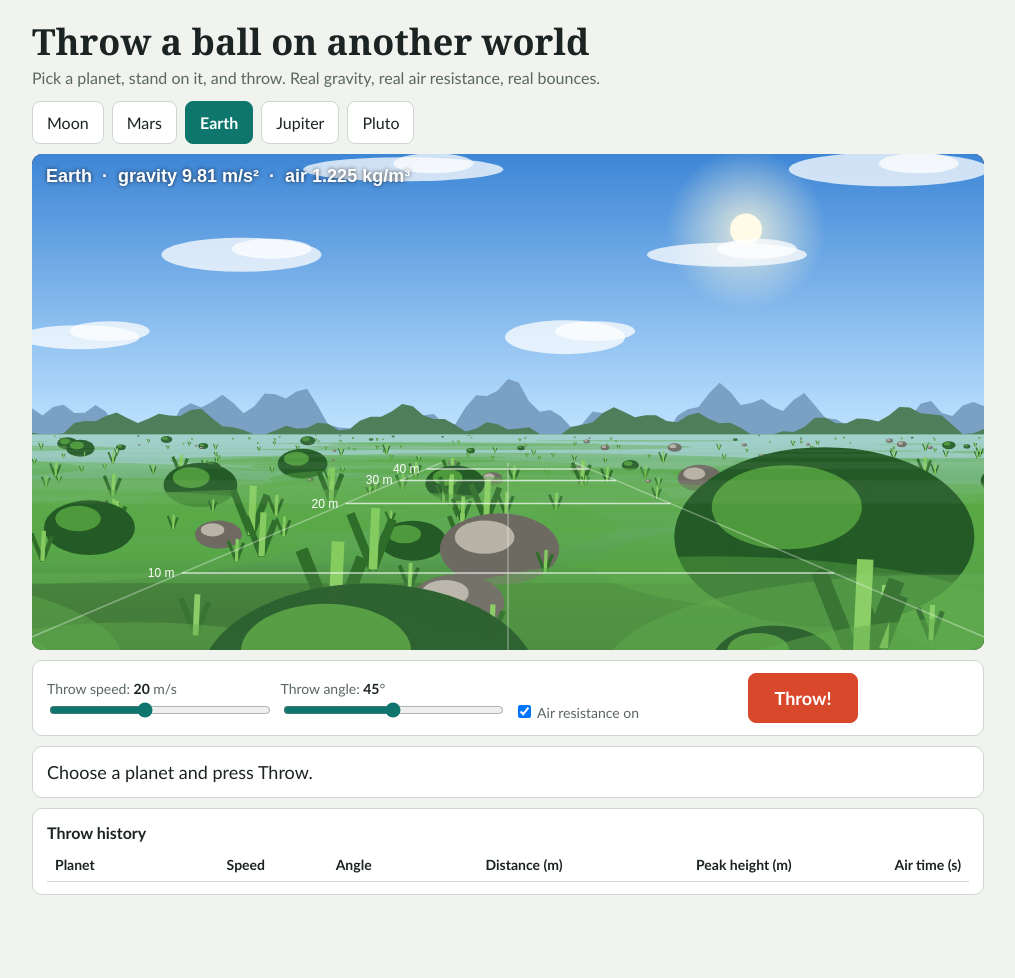
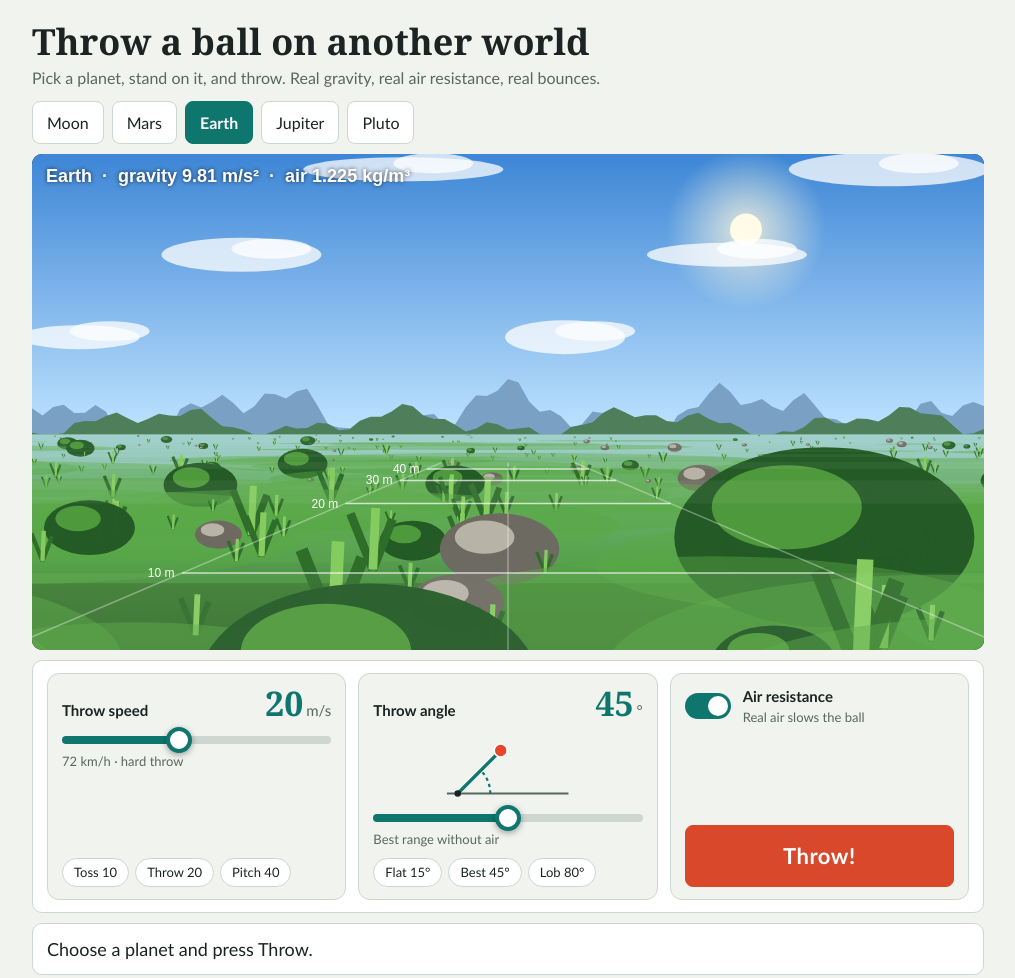
Before and after one commit to asmaalijamil46-tech/throw-on-another-world, a plain HTML site: page index.html in a window 1280 px wide. Shown: the top 978 px of the page, without its empty margins (132-1147 px from the left). Before the commit the page ends 931 px from the top, so only its background shows below. Drawn offline with Linux system fonts and the light colour scheme.

Commit message:
Better controls

```diff
--- a/index.html
+++ b/index.html
@@ -29,6 +29,27 @@ table{border-collapse:collapse;width:100%;font-size:14px;font-variant-numeric:ta
 th,td{padding:5px 8px;border-bottom:1px solid var(--line);text-align:right}
 th:first-child,td:first-child{text-align:left}
 .wrap{overflow-x:auto}
+.ctrl{grid-template-columns:repeat(auto-fit,minmax(250px,1fr));align-items:stretch;gap:12px}
+.card{background:var(--bg);border:1px solid var(--line);border-radius:12px;padding:12px 14px;display:flex;flex-direction:column}
+.top{display:flex;justify-content:space-between;align-items:baseline}
+.nm{font-weight:700;font-size:15px}
+.big b{font:700 34px/1 Georgia,serif;color:var(--acc);font-variant-numeric:tabular-nums}
+.big small{font-size:15px;margin-left:3px;color:var(--mute);display:inline}
+input[type=range]{-webkit-appearance:none;appearance:none;width:100%;height:8px;border-radius:4px;background:linear-gradient(90deg,var(--acc) var(--p,50%),var(--line) var(--p,50%));margin:14px 0 8px;outline-offset:8px}
+input[type=range]::-webkit-slider-thumb{-webkit-appearance:none;width:26px;height:26px;border-radius:50%;background:#fff;border:4px solid var(--acc);box-shadow:0 2px 6px rgba(0,0,0,.35);cursor:grab}
+input[type=range]::-moz-range-thumb{width:18px;height:18px;border-radius:50%;background:#fff;border:4px solid var(--acc);cursor:grab}
+input[type=range]::-moz-range-track{background:transparent}
+.note{font-size:13px;color:var(--mute);min-height:20px}
+.chips{display:flex;gap:6px;flex-wrap:wrap;margin-top:auto;padding-top:8px}
+.chips button{padding:4px 11px;font-size:13px;border-radius:999px}
+#dial{width:100%;height:76px;display:block;margin-top:2px}
+.sw{display:flex;gap:12px;align-items:center;cursor:pointer;color:var(--ink);font-size:15px}
+.sw small{display:block;color:var(--mute);font-size:13px}
+.sw input{-webkit-appearance:none;appearance:none;width:46px;height:26px;border-radius:13px;background:var(--line);position:relative;flex:none;cursor:pointer;transition:background .2s;margin:0}
+.sw input::after{content:"";position:absolute;top:3px;left:3px;width:20px;height:20px;border-radius:50%;background:#fff;transition:left .2s}
+.sw input:checked{background:var(--acc)}
+.sw input:checked::after{left:23px}
+.card button.throw{margin-top:auto;width:100%;font-size:22px;padding:14px;letter-spacing:.5px}
 </style></head>
 <body><main>
 <h1>Throw a ball on another world</h1>
@@ -37,10 +58,17 @@ th:first-child,td:first-child{text-align:left}
 <canvas id="c" role="img" aria-label="First-person view of a thrown ball"></canvas>
 <div class="panel">
 <div class="ctrl">
-<label>Throw speed: <b id="vv">20</b> m/s<input id="v" type="range" min="5" max="40" value="20"></label>
-<label>Throw angle: <b id="av">45</b>°<input id="a" type="range" min="5" max="85" value="45"></label>
-<label><input type="checkbox" id="dr" checked> Air resistance on</label>
-<div><button class="throw" id="go">Throw!</button></div>
+<div class="card"><div class="top"><span class="nm">Throw speed</span><span class="big"><b id="vv">20</b><small>m/s</small></span></div>
+<input id="v" type="range" min="5" max="40" value="20" aria-label="Throw speed">
+<div class="note" id="kmh"></div>
+<div class="chips"><button data-set="v:10">Toss 10</button><button data-set="v:20">Throw 20</button><button data-set="v:40">Pitch 40</button></div></div>
+<div class="card"><div class="top"><span class="nm">Throw angle</span><span class="big"><b id="av">45</b><small>°</small></span></div>
+<svg id="dial" viewBox="0 0 120 70" aria-hidden="true"><line x1="4" y1="64" x2="116" y2="64" stroke="var(--mute)" stroke-width="2"/><path id="arc" d="" fill="none" stroke="var(--acc)" stroke-width="2" stroke-dasharray="3 3"/><line id="arr" x1="14" y1="64" x2="60" y2="30" stroke="var(--acc)" stroke-width="3" stroke-linecap="round"/><circle id="tip" r="6" fill="#e8452a" stroke="#fff" stroke-width="1.5"/><circle cx="14" cy="64" r="3" fill="var(--ink)"/></svg>
+<input id="a" type="range" min="5" max="85" value="45" aria-label="Throw angle">
+<div class="note" id="hint"></div>
+<div class="chips"><button data-set="a:15">Flat 15°</button><button data-set="a:45">Best 45°</button><button data-set="a:80">Lob 80°</button></div></div>
+<div class="card"><label class="sw"><input type="checkbox" id="dr" checked><span><b>Air resistance</b><small>Real air slows the ball</small></span></label>
+<button class="throw" id="go">Throw!</button></div>
 </div>
 </div>
 <div class="panel" id="res">Choose a planet and press Throw.</div>
@@ -131,7 +159,15 @@ $("res").innerHTML="<b>"+p.n+":</b> the ball first landed <b>"+S.R.toFixed(1)+"
 var tr=document.createElement("tr");tr.innerHTML="<td>"+p.n+"</td><td>"+q[0]+" m/s</td><td>"+q[1]+"°</td><td>"+S.R.toFixed(1)+"</td><td>"+S.pk.toFixed(1)+"</td><td>"+S.Tf.toFixed(1)+"</td>";
 $("hist").insertBefore(tr,$("hist").firstChild)}
 var pb=[];PL.forEach(function(p,k){var b=document.createElement("button");b.textContent=p.n.split(" ")[0];b.setAttribute("aria-pressed",k==cur);b.onclick=function(){cur=k;pb.forEach(function(o,j){o.setAttribute("aria-pressed",j==k)});S.on=0;S.land=0;S.trail=[];$("res").textContent="Now standing on "+p.n+". Press Throw."};pb.push(b);$("pl").appendChild(b)});
-["v","a"].forEach(function(id){$(id).oninput=function(){$(id+"v").textContent=this.value;if(!S.on){S.land=0;S.trail=[]}}});
+function upd(){var v=+$("v").value,a=+$("a").value,r=a*Math.PI/180,tx=14+56*Math.cos(r),ty=64-56*Math.sin(r);
+["v","a"].forEach(function(id){var e=$(id);e.style.setProperty("--p",(e.value-e.min)/(e.max-e.min)*100+"%");$(id+"v").textContent=e.value});
+$("kmh").textContent=Math.round(v*3.6)+" km/h · "+(v<12?"gentle toss":v<22?"hard throw":v<32?"pro pitcher":"record-breaking arm");
+$("arr").setAttribute("x2",tx);$("arr").setAttribute("y2",ty);$("tip").setAttribute("cx",tx);$("tip").setAttribute("cy",ty);
+$("arc").setAttribute("d","M44 64 A30 30 0 0 0 "+(14+30*Math.cos(r))+" "+(64-30*Math.sin(r)));
+$("hint").textContent=a<25?"Flat shot: fast but low":a<40?"Low arc":a<52?"Best range without air":a<70?"High arc":"Lob: lots of hang time"}
+function rst(){if(!S.on){S.land=0;S.trail=[]}}
+["v","a"].forEach(function(id){$(id).oninput=function(){upd();rst()}});
+document.querySelectorAll("[data-set]").forEach(function(b){b.onclick=function(){var t=b.dataset.set.split(":");$(t[0]).value=t[1];upd();rst()}});upd();
 $("go").onclick=throwIt;window.addEventListener("resize",size);size();requestAnimationFrame(loop);
 })();
 </script>
```
